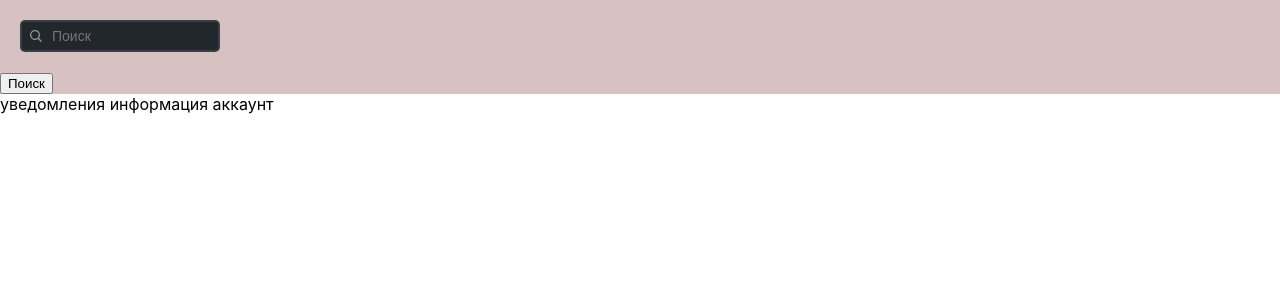
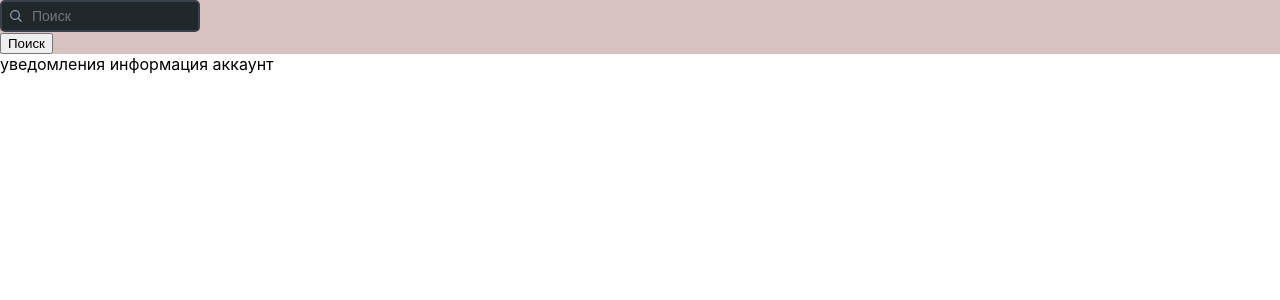
Before and after one commit to killduck/front-trello, a React (Create React App) app: page / in a window 1280 px wide. Shown: the top 300 px of the page. Built offline with nearby package versions, Linux system fonts and the light colour scheme.

Commit message:
добавил элементы "InputTeg",  "Loupe" + не много функционала

```diff
--- a/src/components/ui/InputSearch/InputSearch.jsx
+++ b/src/components/ui/InputSearch/InputSearch.jsx
@@ -1,21 +1,17 @@
+
+
+import InputTeg from '../InputTeg/InputTeg'
+import Loupe from '../Loupe/Loupe'
 import styles from './InputSearch.module.scss'
 
 export default function InputSearch(props){
+    console.log(props.className);
+    return (
 
-  return (
-    <div className={styles.wrap}>
-
-        <div className={styles.blockSearch}>
-            <span className={styles.iconLupa} default="" tabindex="0" >
-                <span className={styles.iconLupaSpan} role="img" aria-label="search" style={{}}>
-                    <svg width="" height="" viewBox="0 0 24 24" role="presentation">
-                        <path d="M16.436 15.085l3.94 4.01a1 1 0 01-1.425 1.402l-3.938-4.006a7.5 7.5 0 111.423-1.406zM10.5 16a5.5 5.5 0 100-11 5.5 5.5 0 000 11z" fill="currentColor" fill-rule="evenodd"></path>
-                    </svg>
-                </span>
-            </span>
-            <input className={styles.inputSearch} type="text" placeholder="Поиск" maxlength="500"/>
+        <div className={props.className ? props.className : styles.blockSearch}>
+            <Loupe className={styles.iconLupa} viewBox='0 0 24 24'></Loupe>
+            <InputTeg className={styles.inputSearch} type="text" placeholder="Поиск" maxLength="500"/>
         </div>
 
-    </div>
-  )
+    )
 };
--- a/src/components/ui/InputSearch/InputSearch.module.scss
+++ b/src/components/ui/InputSearch/InputSearch.module.scss
@@ -1,9 +1,9 @@
 
-.wrap{
-    padding: 20px;
-    /* margin: 0 20px; */
-    width: 200px;
-}
+// .wrap{
+//     padding: 20px;
+//     /* margin: 0 20px; */
+//     width: 200px;
+// }
 .blockSearch{
     position: relative;
     max-width: 100%;
@@ -17,21 +17,16 @@
     top: 8px;
     left: 8px;
     color: #8c9bab;
+    // line-height: 0;
+    display: inline-block;
+    flex-shrink: 0;
 }
+
+
 .iconLupa:focus {
     box-shadow: 0 0 0 2px #85B8FF;
     border-radius: 100%;
     outline: none;
-}
-.iconLupa > span {
-    line-height: 0;
-}
-.iconLupaSpan{
-    display: inline-block;
-    flex-shrink: 0;
-    line-height: 1;
-    width: 16px;
-    height: 16px;
 }
 .inputSearch input{
     margin-bottom: revert;
@@ -53,6 +48,7 @@
     box-shadow: none;
     background-color: #22272b;
     color: #8c9bab;
+
 }
 .inputSearch:hover {
     background-color: #282e33;
--- /dev/null
+++ b/src/components/ui/InputTeg/InputTeg.jsx
@@ -0,0 +1,11 @@
+
+export default function InputTeg(props){
+  return (
+        <input
+            className={props.className}
+            type={props.type}
+            placeholder={props.placeholder}
+            maxLength={props.maxlength}
+        />
+  )
+};
--- /dev/null
+++ b/src/components/ui/Loupe/Loupe.jsx
@@ -0,0 +1,17 @@
+
+
+
+export default function Loupe(props){
+  return (
+
+        <svg
+            className={props.className}
+            width={props.width}
+            height={props.height}
+            viewBox={props.viewBox}
+            role={props.role}>
+            <path d="M16.436 15.085l3.94 4.01a1 1 0 01-1.425 1.402l-3.938-4.006a7.5 7.5 0 111.423-1.406zM10.5 16a5.5 5.5 0 100-11 5.5 5.5 0 000 11z" fill="currentColor" fillRule="evenodd"></path>
+        </svg>
+
+  )
+};
```
Also changed, not shown: src/components/Search/Search.module.scss (line endings or trailing spaces).
